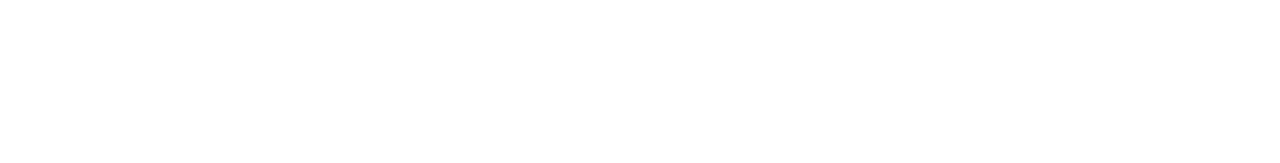
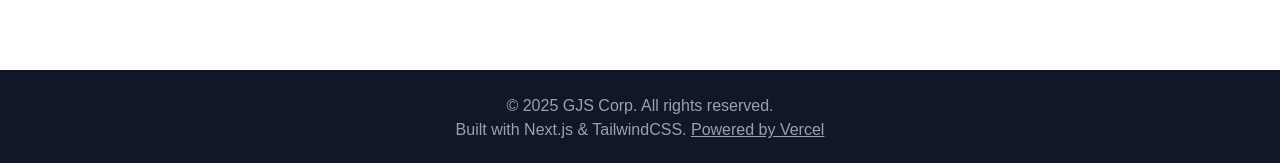
Before and after one commit to gagan16/my-agency-site, a Next.js app: page /about in a window 1280 px wide. Shown: the part 1419-1582 px from the top of the page. Before the commit the page ends 1409 px from the top, so only its background shows below. Built offline with nearby package versions, Linux system fonts and the light colour scheme.

Commit message:
Fix React Hooks rules violations and TypeScript linter errors

```diff
--- a/src/app/components/ChatWidget.tsx
+++ b/src/app/components/ChatWidget.tsx
@@ -20,11 +20,6 @@ const initialSystemMessage: Message = {
 };
 
 export default function ChatWidget() {
-    // Don't render if chat is disabled
-    if (!CHAT_ENABLED) {
-        return null;
-    }
-
     const [open, setOpen] = useState(false);
     const [messages, setMessages] = useState<Message[]>(() => {
         try {
@@ -43,6 +38,11 @@ export default function ChatWidget() {
         localStorage.setItem("sqli_chat_history", JSON.stringify(messages));
         listRef.current?.scrollTo({ top: listRef.current.scrollHeight, behavior: "smooth" });
     }, [messages]);
+
+    // Don't render if chat is disabled
+    if (!CHAT_ENABLED) {
+        return null;
+    }
 
     function addLocalMessage(role: Message["role"], content: string) {
         setMessages((m) => [...m, { id: `${role}-${Date.now()}`, role, content }]);
@@ -95,8 +95,9 @@ export default function ChatWidget() {
                     setError("Note: AI service is currently using fallback mode due to quota limits.");
                 }
             }
-        } catch (err: any) {
-            setError(err.message ?? "Network error");
+        } catch (err) {
+            const errorMessage = err instanceof Error ? err.message : "Network error";
+            setError(errorMessage);
             addLocalMessage("assistant", "Network error — please try again.");
         } finally {
             setSending(false);
--- a/src/app/layout.tsx
+++ b/src/app/layout.tsx
@@ -15,10 +15,11 @@ const geistMono = Geist_Mono({
   subsets: ["latin"],
 });
 
-export const metadata = {
+export const metadata: Metadata = {
   title: 'GJS Corp',
   description: 'Automation and data consulting',
 };
+
 export default function RootLayout({
   children,
 }: Readonly<{
@@ -26,9 +27,10 @@ export default function RootLayout({
 }>) {
   return (
     <html lang="en">
-      <body className="flex flex-col min-h-screen">
+      <body className={`${geistSans.variable} ${geistMono.variable} flex flex-col min-h-screen`}>
         <Header />
         <main className="flex-grow">{children}</main>
+        <Footer />
         <ChatWidget />
       </body>
     </html>
```
